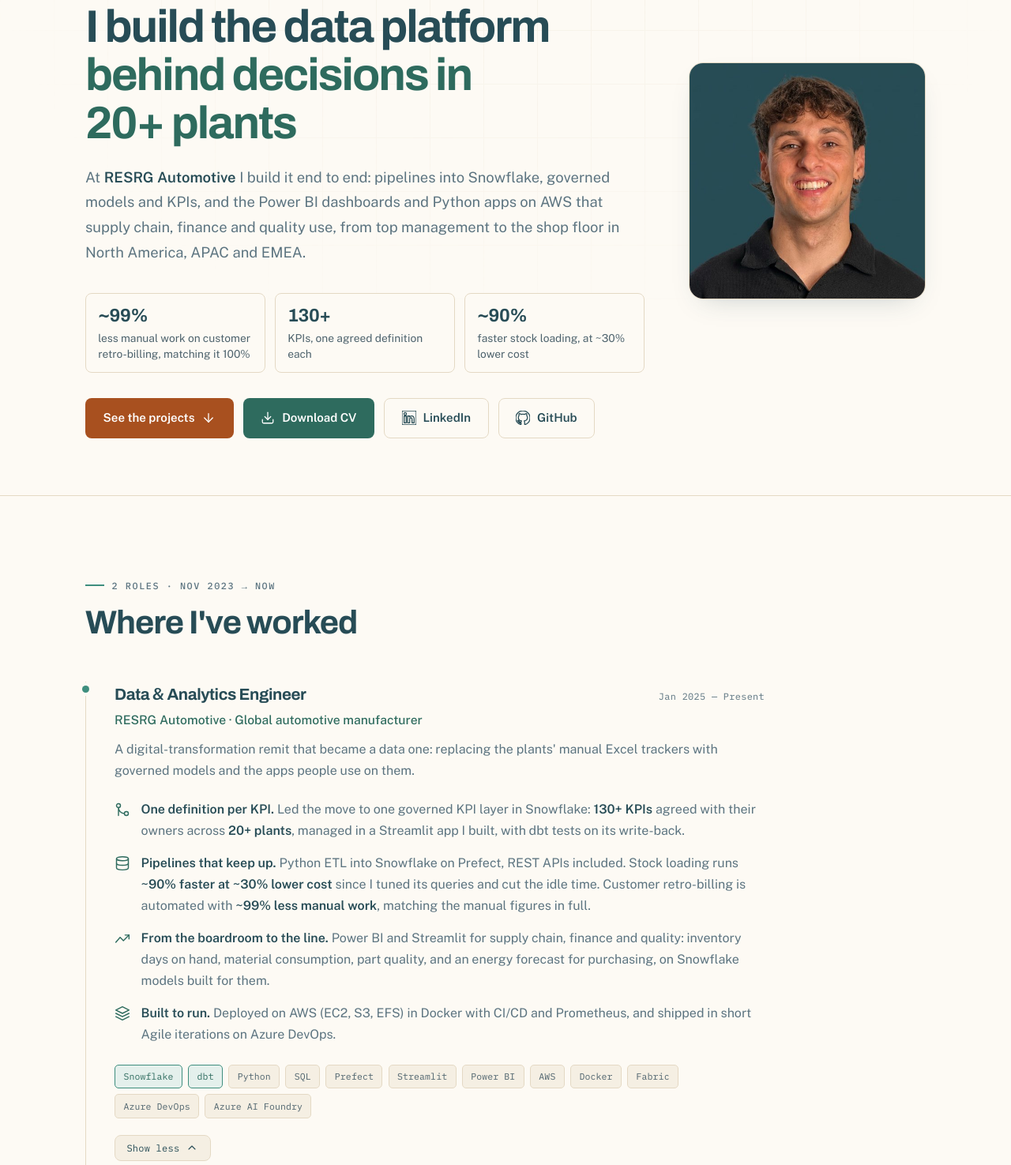
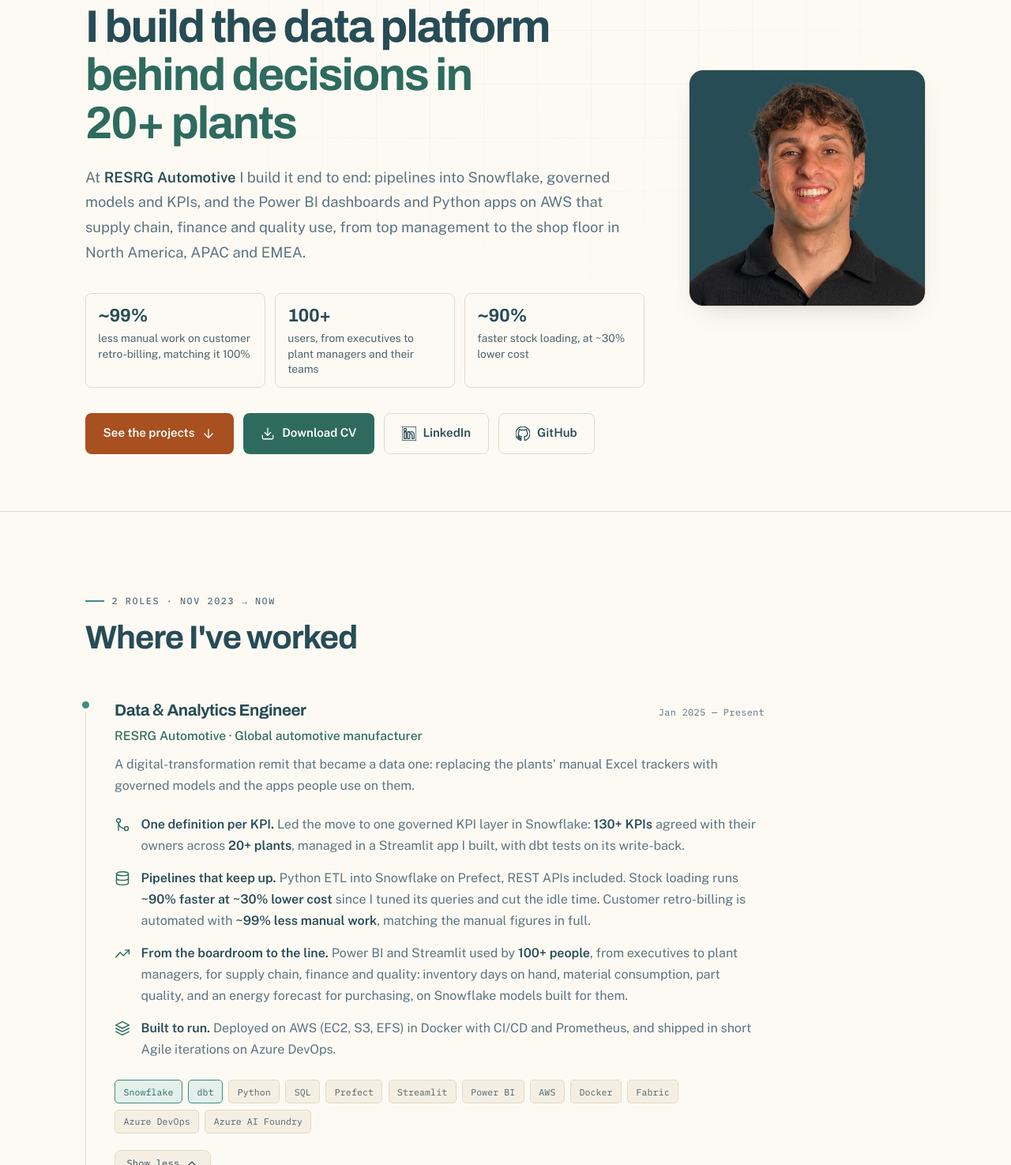
Before and after one commit to carlosdmv7/personal-portfolio, a plain HTML site: page index.html in a window 1280 px wide. Shown: the part 234-1709 px from the top of the page at 79% size. Drawn offline with nearby package versions, Linux system fonts and the light colour scheme; no server answers.

Commit message:
docs: 100+ users replaces the 130+ KPIs tile; CV ordered by impact
- Hero: "130+ KPIs" (scope) becomes "100+ users, from executives to plant
  managers and their teams" (adoption). Carlos counts them from Prometheus
  for the apps and from Power BI usage.
- Experience: the dashboards bullet names the 100+ users.
- CV: summary uses the site's headline; bullets ordered by impact
  (retro-billing, 100+ users, stock loading, KPI layer, platform), with
  retro-billing in a bullet of its own. Regenerated: one page, ATS ok.
- AGENTS.md records the usage figure and how not to inflate it.

Co-Authored-By: Claude Opus 5.5 <noreply@anthropic.com>

```diff
--- a/index.html
+++ b/index.html
@@ -72,7 +72,7 @@
 
                     <ul class="hero-proof">
                         <li><strong>~99%</strong> less manual work on customer retro-billing, matching it 100%</li>
-                        <li><strong>130+</strong> KPIs, one agreed definition each</li>
+                        <li><strong>100+</strong> users, from executives to plant managers and their teams</li>
                         <li><strong>~90%</strong> faster stock loading, at ~30% lower cost</li>
                     </ul>
 
@@ -130,7 +130,7 @@
                                 </div>
                                 <div class="exp-point">
                                     <svg aria-hidden="true" focusable="false" class="icon" viewBox="0 0 24 24"><polyline points="22 7 13.5 15.5 8.5 10.5 2 18"/><polyline points="16 7 22 7 22 13"/></svg>
-                                    <span><strong>From the boardroom to the line.</strong> Power BI and Streamlit for supply chain, finance and quality: inventory days on hand, material consumption, part quality, and an energy forecast for purchasing, on Snowflake models built for them.</span>
+                                    <span><strong>From the boardroom to the line.</strong> Power BI and Streamlit used by <strong>100+ people</strong>, from executives to plant managers, for supply chain, finance and quality: inventory days on hand, material consumption, part quality, and an energy forecast for purchasing, on Snowflake models built for them.</span>
                                 </div>
                                 <div class="exp-point">
                                     <svg aria-hidden="true" focusable="false" class="icon" viewBox="0 0 24 24"><path d="M12 2 2 7l10 5 10-5-10-5z"/><path d="m2 17 10 5 10-5M2 12l10 5 10-5"/></svg>
```
Also changed, not shown: 3 other files.
